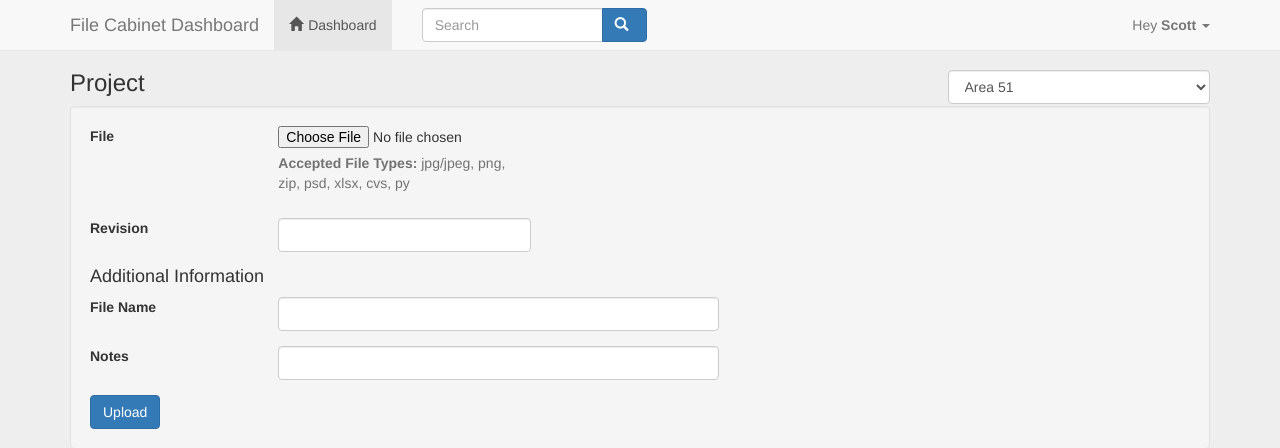
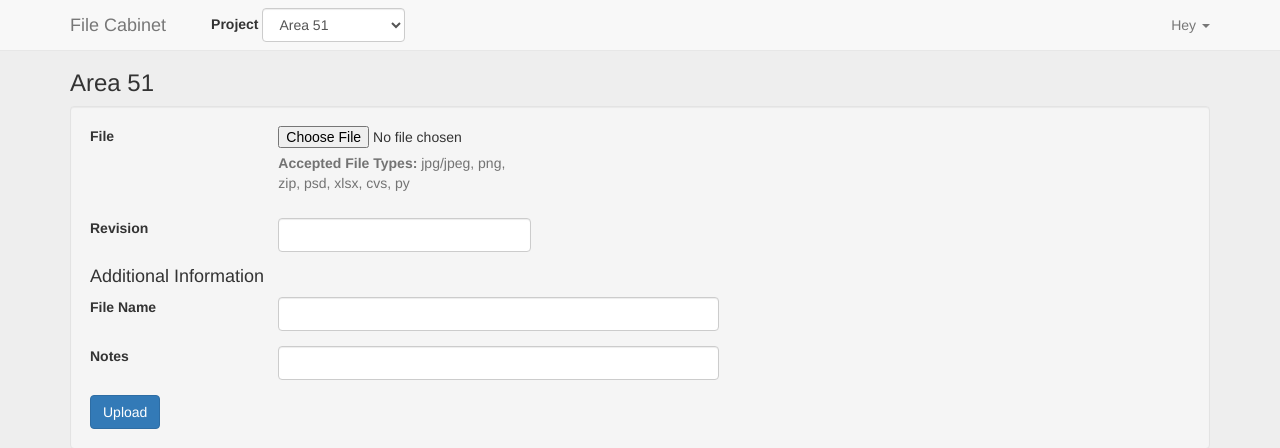
Before and after one commit to justinrsmith/file_cabinet, a Django app: page /uploader/1/ in a window 1280 px wide. Shown: the top 448 px of the page. Run offline with Django 3.2, Linux system fonts and the light colour scheme; a user stored in the database is signed in; data comes from the database, SQL or seed files in the repository; some libraries are stand-ins or nearby versions.

Commit message:
break out html into small files, move projects to nav

```diff
--- a/uploader/forms.py
+++ b/uploader/forms.py
@@ -11,6 +11,8 @@ ALLOWED_EXTENSIONS = [
     'csv',
     'py',
 ]
+
+MAX_UPLOAD_SIZE = 5242880
 
 class UploadedFileForm(forms.ModelForm):
     def __init__(self, *args, **kwargs):
@@ -27,7 +29,7 @@ class UploadedFileForm(forms.ModelForm):
 
     def clean_revision(self):
         revision = self.cleaned_data.get('revision')
-        if revision < 1:
+        if revision > MAX_UPLOAD_SIZE:
             raise forms.ValidationError('Revision must be a number greater than zero.')
         return revision
 
@@ -36,7 +38,8 @@ class UploadedFileForm(forms.ModelForm):
         name, ext = file.name.split('.')
         if ext not in ALLOWED_EXTENSIONS:
             raise forms.ValidationError('%s is not an allowed file type.' % ext)
-        return file
+        elif file.size > MAX_UPLOAD_SIZE:
+            raise forms.ValidationError('%s is greater than 50mb.' % ext)
 
     class Meta:
         model = UploadedFile
--- /dev/null
+++ b/uploader/templates/navbar.html
@@ -0,0 +1,41 @@
+<nav class="navbar navbar-default navbar-fixed-top" role="navigation">
+    <div class="container">
+    <!-- Brand and toggle get grouped for better mobile display -->
+        <div class="navbar-header">
+            <button type="button" class="navbar-toggle" data-toggle="collapse" data-target="#bs-example-navbar-collapse-1">
+            <span class="sr-only">Toggle navigation</span>
+            <span class="icon-bar"></span>
+            <span class="icon-bar"></span>
+            <span class="icon-bar"></span>
+            </button>
+            <a class="navbar-brand" href="#">File Cabinet</a>
+        </div>
+        <!-- Collect the nav links, forms, and other content for toggling -->
+        <div class="collapse navbar-collapse" id="bs-example-navbar-collapse-1">
+            <div class="col-sm-4 col-md-4">
+            {% if projects|length > 1 %}
+                <form class="navbar-form" action="/uploader/get_project/" method="post">
+                    {% csrf_token %}
+                    <label for="">Project</label>
+                    <select name="project" class="form-control" name=""  onchange="this.form.submit()">
+                        <option value="">Select a project</option>
+                        {% for p in projects %}
+                            <option {% if p == project %}selected="selected"{% endif %} value="{{ p.id }}">{{ p.name }}</option>
+                        {% endfor %}
+                    </select>
+                </form>
+            {% endif %}
+            </div>
+        <ul class="nav navbar-nav navbar-right">
+            <li class="dropdown">
+                <a href="#" class="dropdown-toggle" data-toggle="dropdown"> Hey <strong>{{ request.user.first_name }}</strong> <b class="caret"></b></a>
+                <ul class="dropdown-menu">
+                    <li><a href="#">Edit Settings</a></li>
+                    <li class="divider"></li>
+                    <li><a href="/logout">Log Out</a></li>
+                </ul>
+            </li>
+        </ul>
+        </div><!-- /.navbar-collapse -->
+    </div>
+</nav>
--- /dev/null
+++ b/uploader/templates/revisions.html
@@ -0,0 +1,41 @@
+<h2>Files Uploaded</h2>
+<div class="well">
+    <div class="row">
+        <div class="col-md-4 pull-right">
+            <form class="pull-right form-inline" action="/uploader/{{ project.id }}/get_revision/" method="post">
+                {% csrf_token %}
+                <label for="">Revision</label>
+                <select name="revision" style="width:150px;" class="form-control" onchange="this.form.submit()">
+                    <option value="">All</option>
+                    {% for r in revisions %}
+                        <option {% if r == revision %}selected="selected"{% endif %} value="{{r}}">Revision {{r}}</option>
+                    {% endfor %}
+                </select>
+            </form>
+        </div>
+    </div>
+    <div class="table-responsive">
+        <table class="table">
+            <thead>
+                <tr>
+                    <th>File Name</th>
+                    <th>Revision</th>
+                    <th>File Type</th>
+                    <th>Date Uploaded</th>
+                    <th>Note</th>
+                </tr>
+            </thead>
+            <tbody>
+                {% for f in project_files %}
+                    <tr>
+                        <td><a href="{{ f.file.url }}">{% if f.name %}{{ f.name }}{% else %}{{ f.file.name }}{% endif %}{{f.revision}}</a></td>
+                        <td>{{ f.revision }}</td>
+                        <td>{{ f.extension }}</td>
+                        <td>{{ f.datetime }}</td>
+                        <th>{{ f.note }}</th>
+                    </tr>
+                {% endfor %}
+            </tbody>
+        </table>
+    </div>
+</div>
--- a/uploader/templates/uploader.html
+++ b/uploader/templates/uploader.html
@@ -6,85 +6,20 @@
         <title>File Cabinet Login</title>
         <script src="https://ajax.googleapis.com/ajax/libs/jquery/1.12.4/jquery.min.js"></script>
         <link href="{% static 'css/bootstrap.min.css' %}" rel="stylesheet">
-
-
         <script type="text/javascript" src="{% static 'js/bootstrap.min.js' %}"></script>
         <link href="{% static 'css/custom.css' %}" rel="stylesheet">
-    <!-- jQuery (necessary for Bootstrap's JavaScript plugins) -->
-
-
-
     </head>
     <body>
-
-<!-- /START Scott Added Navigation -->
-<nav class="navbar navbar-default navbar-fixed-top" role="navigation">
-<div class="container">
-
-  <!-- Brand and toggle get grouped for better mobile display -->
-  <div class="navbar-header">
-    <button type="button" class="navbar-toggle" data-toggle="collapse" data-target="#bs-example-navbar-collapse-1">
-      <span class="sr-only">Toggle navigation</span>
-      <span class="icon-bar"></span>
-      <span class="icon-bar"></span>
-      <span class="icon-bar"></span>
-    </button>
-    <a class="navbar-brand" href="#">File Cabinet Dashboard</a>
-  </div>
-
-  <!-- Collect the nav links, forms, and other content for toggling -->
-  <div class="collapse navbar-collapse" id="bs-example-navbar-collapse-1">
-    <ul class="nav navbar-nav">
-      <li class="active"><a href="#"><span class="glyphicon glyphicon-home"></span>Dashboard</a></li>
-    </ul>
-    <div class="col-sm-3 col-md-3">
-        <form class="navbar-form" role="search">
-        <div class="input-group">
-            <input type="text" class="form-control" placeholder="Search" name="q">
-            <div class="input-group-btn">
-                <button class="btn btn-primary" type="submit"><i class="glyphicon glyphicon-search"></i></button>
-            </div>
-        </div>
-        </form>
-    </div>
-    <ul class="nav navbar-nav navbar-right">
-      <li class="dropdown">
-          <a href="#" class="dropdown-toggle" data-toggle="dropdown"> Hey <strong>Scott</strong> <b class="caret"></b></a>
-        <ul class="dropdown-menu">
-          <li><a href="#">Edit Settings</a></li>
-          <li class="divider"></li>
-          <li><a href="/logout">Log Out</a></li>
-        </ul>
-      </li>
-    </ul>
-  </div><!-- /.navbar-collapse -->
-
-</div>
-</nav>
-<!-- /END Scott Added Navigation -->
-
+        <!-- /START Scott Added Navigation -->
+        {% include 'navbar.html' %}
+        <!-- /END Scott Added Navigation -->
         <div class="container">
-
-
             <div class="row">
                 <div class="col-md-6">
                     {% if not project %}
                         <h3 class="title-header">No project selected</h3>
                     {% else %}
-                        <h3 class="title-header">Project</h3>
-                    {% endif %}
-                </div>
-                <div class="col-md-offset-3 col-md-3">
-                    {% if projects|length > 1 %}
-                        <form action="/uploader/get_project/" method="post">
-                            {% csrf_token %}
-                            <select name="project" class="form-control" name=""  onchange="this.form.submit()">
-                                <option value=""></option>
-                                {% for p in projects %}
-                                    <option {% if p == project %}selected="selected"{% endif %} value="{{ p.id }}">{{ p.name }}</option>
-                                {% endfor %}
-                            </select>
-                        </form>
+                        <h3 class="title-header">{{ project.name }}</h3>
                     {% endif %}
                 </div>
             </div>
@@ -150,47 +85,7 @@
                         <input type="submit" class="btn btn-primary" value="Upload" />
                     </form>
                 </div>
-                <h2>Files Uploaded</h2>
-                <div class="well">
-                    <div class="row">
-                        <div class="col-md-4 pull-right">
-                            <form class="pull-right form-inline" action="/uploader/{{ project.id }}/get_revision/" method="post">
-                                {% csrf_token %}
-                                <label for="">Revision</label>
-                                <select name="revision" style="width:150px;" class="form-control" onchange="this.form.submit()">
-                                    <option value="">All</option>
-                                    {% for r in revisions %}
-                                        <option {% if r == revision %}selected="selected"{% endif %} value="{{r}}">Revision {{r}}</option>
-                                    {% endfor %}
-                                </select>
-                            </form>
-                        </div>
-                    </div>
-                    <div class="table-responsive">
-                        <table class="table">
-                            <thead>
-                                <tr>
-                                    <th>File Name</th>
-                                    <th>Revision</th>
-                                    <th>File Type</th>
-                                    <th>Date Uploaded</th>
-                                    <th>Note</th>
-                                </tr>
-                            </thead>
-                            <tbody>
-                                {% for f in project_files %}
-                                    <tr>
-                                        <td><a href="{{ f.file.url }}">{% if f.name %}{{ f.name }}{% else %}{{ f.file.name }}{% endif %}{{f.revision}}</a></td>
-                                        <td>{{ f.revision }}</td>
-                                        <td>{{ f.extension }}</td>
-                                        <td>{{ f.datetime }}</td>
-                                        <th>{{ f.note }}</th>
-                                    </tr>
-                                {% endfor %}
-                            </tbody>
-                        </table>
-                    </div>
-                </div>
+                {% include 'revisions.html' %}
             {% endif %}
         </div>
     </body>
```
Also changed, not shown: uploader/templates/projects.html (deleted, +0 -16 lines).
